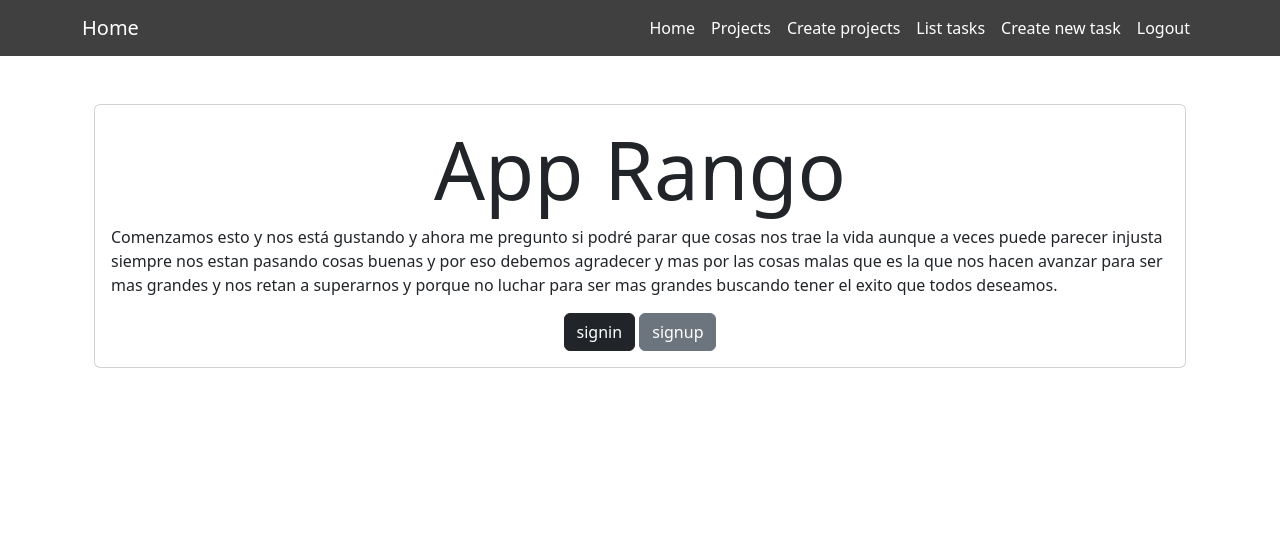
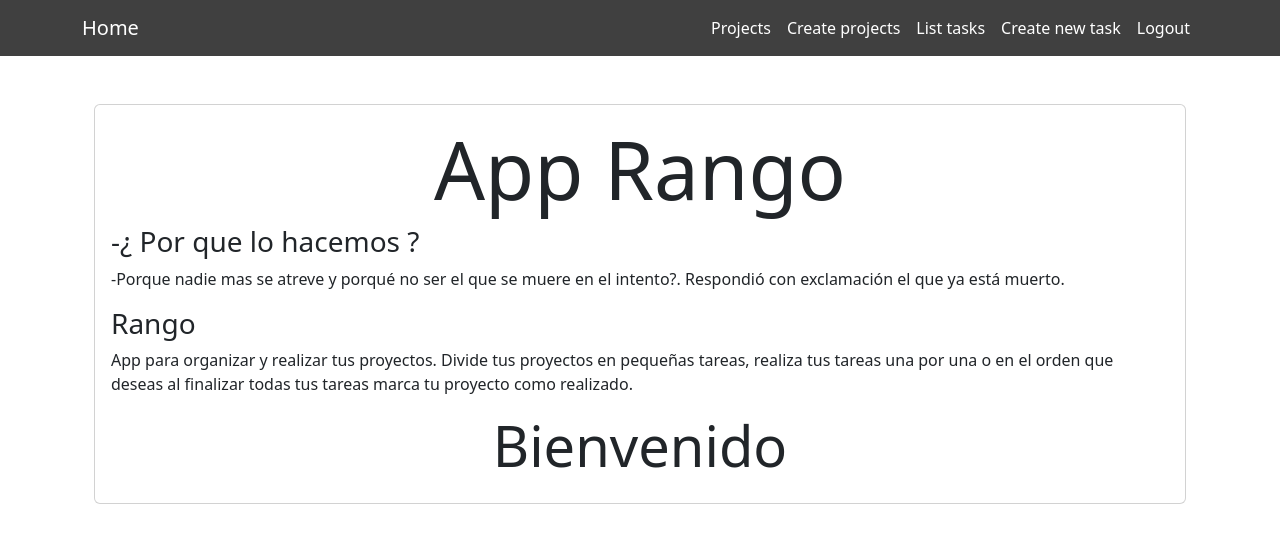
Before and after one commit to Jnajera0430/django-frirts, a Django app: page / in a window 1280 px wide. Shown: the top 543 px of the page. Run offline with Django 4.2, Linux system fonts and the light colour scheme; the visitor is signed in with stand-in values (Sample User, id 1).

Commit message:
ultima actualizacion para dejar listo el proyecto

```diff
--- a/myapp/templates/base.html
+++ b/myapp/templates/base.html
@@ -6,6 +6,7 @@
     <meta http-equiv="X-UA-Compatible" content="IE=edge" />
     <meta name="viewport" content="width=device-width, initial-scale=1.0" />
     <title>Rango</title>
+    <link rel="icon" type="image/png" sizes="96x96" href="{% static 'ico/favicon-96x96.png' %}">
     <link rel="stylesheet" href="{% static 'css/style.css' %}" />
     <link
       rel="stylesheet"
@@ -40,9 +41,6 @@
             {% else %}
 
             <li class="nav-item">
-              <a href="{% url 'home' %}" class="nav-link active">Home</a>
-            </li>
-            <li class="nav-item">
               <a href="{% url 'project' %}" class="nav-link active">Projects</a>
             </li>
             <li class="nav-item">
--- a/myapp/templates/index.html
+++ b/myapp/templates/index.html
@@ -3,18 +3,21 @@
   <section class="card card-body">
     <h1 class="display-1 text-center">{{ titulo }}</h1>
 
+    <h3>-¿ Por que lo hacemos ?</h3>
     <p>
-      Comenzamos esto y nos está gustando y ahora me pregunto si podré parar que
-      cosas nos trae la vida aunque a veces puede parecer injusta siempre nos
-      estan pasando cosas buenas y por eso debemos agradecer y mas por las cosas
-      malas que es la que nos hacen avanzar para ser mas grandes y nos retan a
-      superarnos y porque no luchar para ser mas grandes buscando tener el exito
-      que todos deseamos.
+      -Porque nadie mas se atreve y porqué no ser el que se muere en el intento?. Respondió con exclamación el que ya está muerto.
     </p>
+    <h3>Rango</h3>
+    <p>App para organizar y realizar tus proyectos. Divide tus proyectos en pequeñas tareas, realiza tus tareas una por una o en el orden que deseas al finalizar todas tus tareas marca tu proyecto como realizado.</p>
     <div class="text-center">
-      <a href="{% url 'signin' %}" class="btn btn-dark">signin</a >
-      <a href="{% url 'signUp' %}" class="btn btn-secondary">signup</a >
+      {% if not user.is_authenticated %}
+        <a href="{% url 'signin' %}" class="btn btn-dark">signin</a >
+        <a href="{% url 'signUp' %}" class="btn btn-secondary">signup</a >
+      {% else %}
+          <h3 class="display-4"> Bienvenido </h3>
+      {% endif %}
     </div>
+
   </section>
 </main>
 {% endblock %}
--- a/myapp/templates/projects/projects.html
+++ b/myapp/templates/projects/projects.html
@@ -1,6 +1,6 @@
 {% extends 'base.html' %} {% block content %}
 
-<h1>Projects:</h1>
+<h1 class="text-center display-1">Projects</h1>
 
 <section class="container">
   {% for data in projects %}
--- a/myapp/views.py
+++ b/myapp/views.py
@@ -123,7 +123,6 @@ def updateTask(request, idTask):
         })
     else:
         task = get_object_or_404(Tasks, pk = idTask)
-        print(request.POST)
         task.tarea = request.POST['tarea']
         task.descripcion = request.POST['descripcion']
         task.save()
```
Also changed, not shown: myapp/templates/tasks/tasks.html (+13 -11 lines), myapp/templates/tasks/updatedTask.html (+2 -6 lines), myapp/static/ico/favicon-96x96.png (added).
